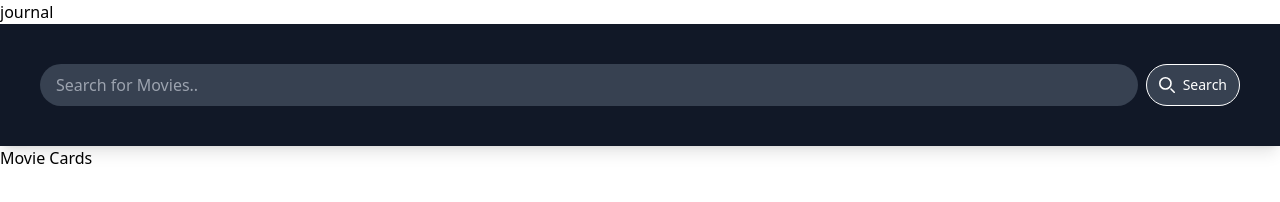
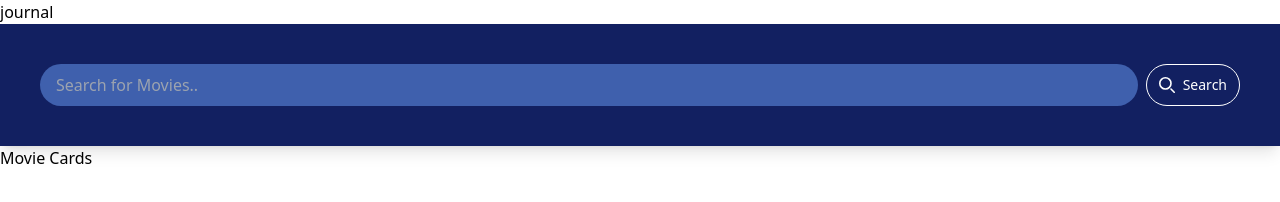
Before and after one commit to shreyathummar71/TMDB_API, a website built with Parcel: page index.html in a window 1280 px wide. Built offline with nearby package versions, Linux system fonts and the light colour scheme; no server answers.

Commit message:
update colors of search section

```diff
--- a/index.html
+++ b/index.html
@@ -12,10 +12,10 @@
   <body>
     <header><a href="./journal.html">journal</a></header>
        <!--START SearchBar Section-->
-       <section class="bg-gray-900 custom-gradient-bg from-zinc-700 shadow-lg p-10 flex">
-        <input type="text" id="searchInput" placeholder="Search for Movies.." class="bg-gray-700 text-white rounded-full pl-4 pr-10 py-2 w-full focus:outline-none focus:ring focus:border-blue-300 flex p-8">
+       <section style="background-color: #122061" class="custom-gradient-bg from-zinc-700 shadow-lg p-10 flex">
+        <input type="text" id="searchInput" placeholder="Search for Movies.." style="background-color: #3f60ad" class="text-white rounded-full pl-4 pr-10 py-2 w-full focus:outline-none focus:ring focus:border-blue-300 flex p-8">
         <button class="absolute right-2 top-1/2 transform -translate-y-1/2 text-white ">
-          <button  id="searchMovie" type="submit" class="inline-flex items-center py-2.5 px-3 ms-2 text-sm font-medium text-white bg-gray-700 rounded-full border border-white hover:bg-blue-800 focus:ring-4">
+          <button id="searchMovie" type="submit" class="inline-flex items-center py-2.5 px-3 ms-2 text-sm font-medium text-white rounded-full border border-white hover:bg-blue-900 focus:ring-4">
             <svg class="w-4 h-4 me-2" aria-hidden="true" xmlns="http://www.w3.org/2000/svg" fill="none" viewBox="0 0 20 20">
               <path stroke="currentColor" stroke-linecap="round" stroke-linejoin="round" stroke-width="2" d="m19 19-4-4m0-7A7 7 0 1 1 1 8a7 7 0 0 1 14 0Z"/>
             </svg>Search
```
